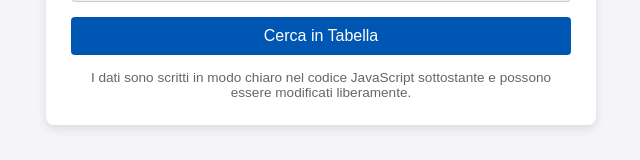
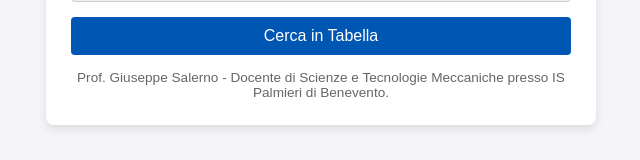
Before and after one commit to profgiusale1-hash/tolleranze_internazionali_1, a plain HTML site: page index.html in a window 1280 px wide. Shown: the part 462-622 px from the top of the page, without its empty margins (319-959 px from the left). Drawn offline with Linux system fonts and the light colour scheme.

```diff
--- a/index.html
+++ b/index.html
@@ -121,7 +121,7 @@
     </div>
 
     <div class="info-note">
-        I dati sono scritti in modo chiaro nel codice JavaScript sottostante e possono essere modificati liberamente.
+        Prof. Giuseppe Salerno - Docente di Scienze e Tecnologie Meccaniche presso IS Palmieri di Benevento.
     </div>
 </div>
 
```
